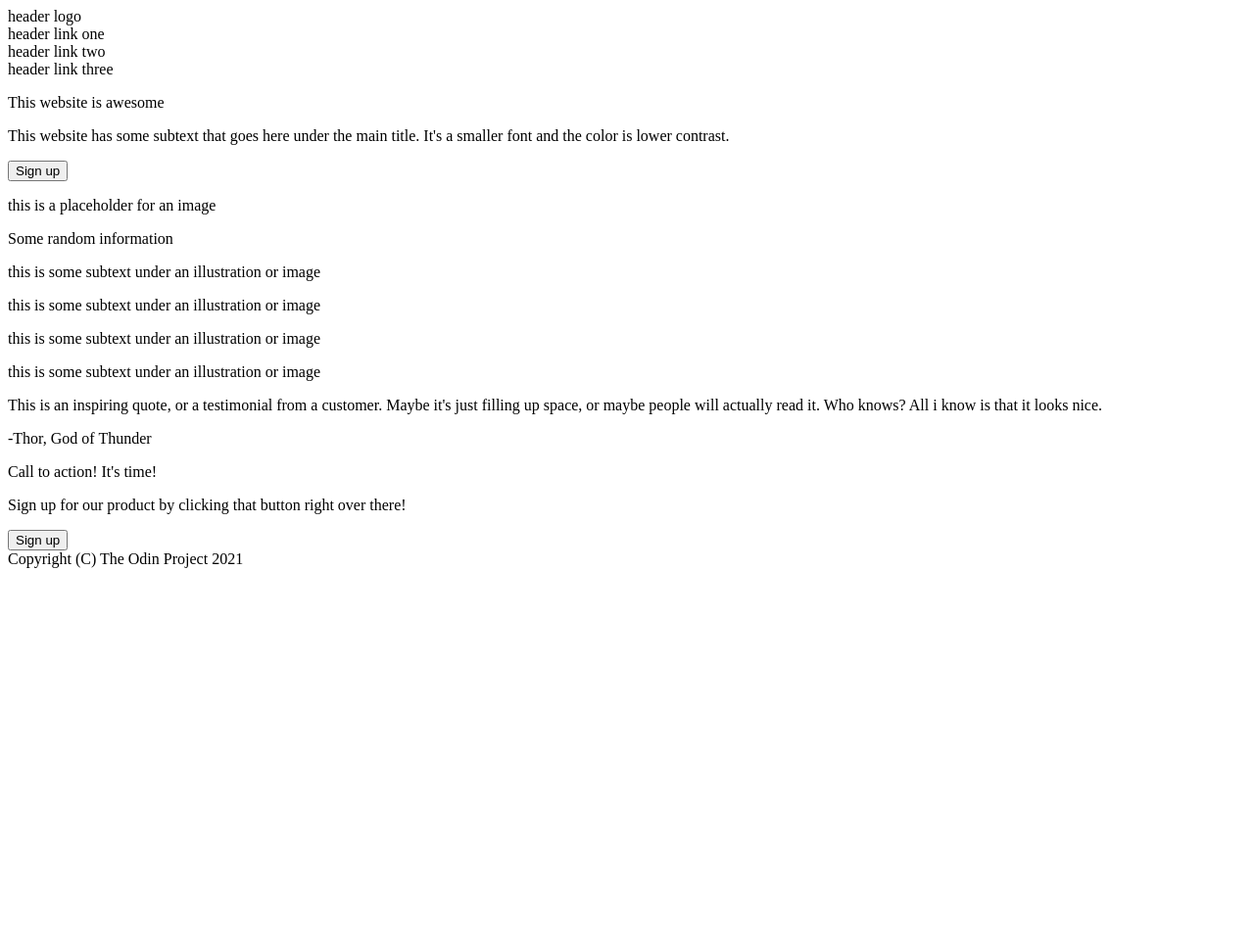
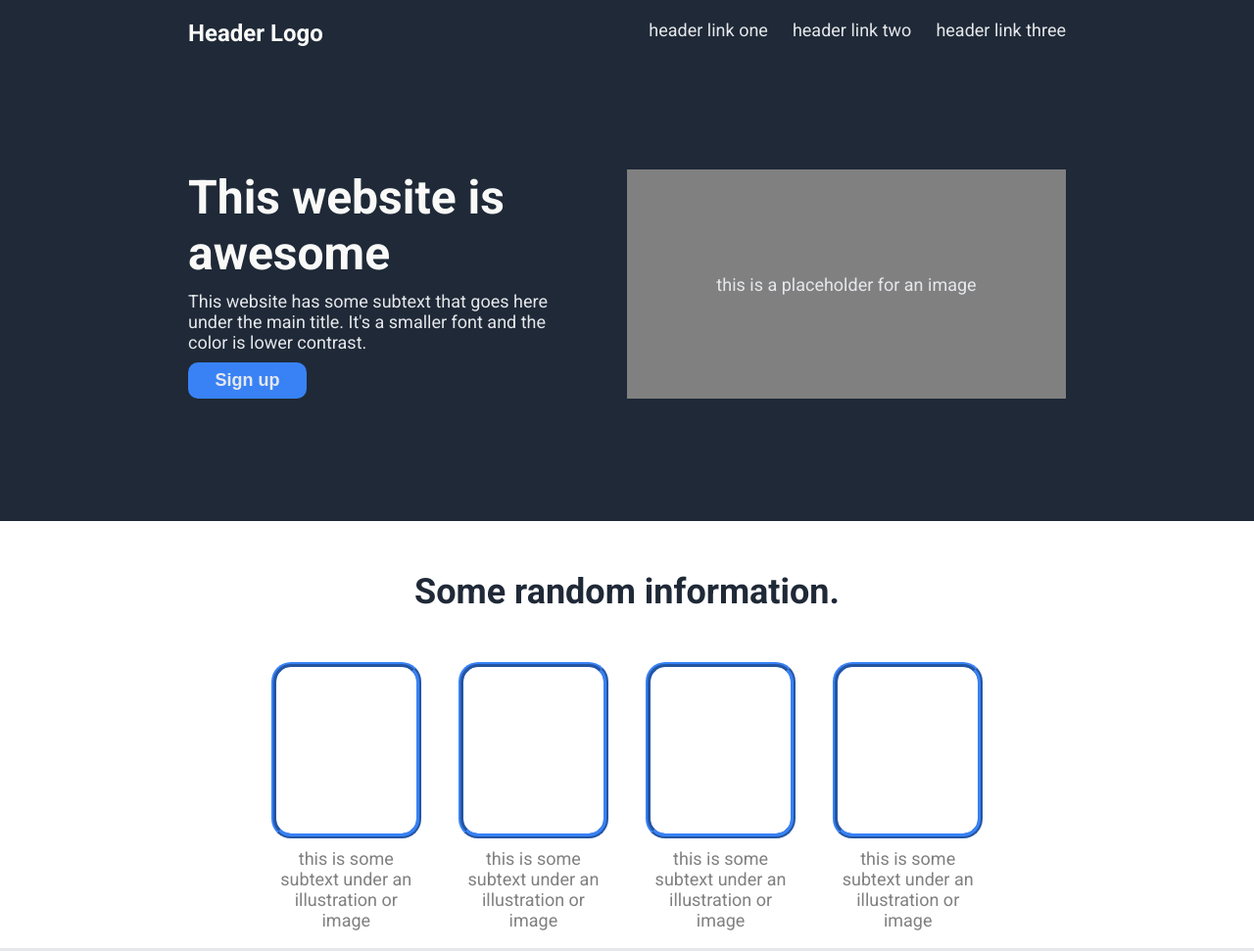
Before and after one commit to davidbohman/Project-Landing-Page, a plain HTML site: page index.html in a window 1280 px wide. Shown: the top 971 px of the page at 98% size. Before the commit the page ends 800 px from the top, so only its background shows below. Drawn offline with Linux system fonts and the light colour scheme.

Commit message:
Added 3/5 of the CSS to the project

```diff
--- a/index.html
+++ b/index.html
@@ -5,19 +5,23 @@
     <meta http-equiv="X-UA-Compatible" content="IE=edge">
     <meta name="viewport" content="width=device-width, initial-scale=1.0">
     <link rel="stylesheet" href="style.css">
+    <link href='http://fonts.googleapis.com/css?family=Roboto:400,500,700&subset=latin-ext' rel='stylesheet' type="text/css">
+    <link rel="preconnect" href="https://fonts.googleapis.com">
+    <link rel="preconnect" href="https://fonts.gstatic.com" crossorigin>
+    <link href="https://fonts.googleapis.com/css2?family=Roboto:wght@300&display=swap" rel="stylesheet">
     <title>Landing page</title>
 </head>
 <body>
     <div class="navigation">
-        <div>header logo</div>
+        <div id="logo">Header Logo</div>
         <div>header link one</div>
         <div>header link two</div>
         <div>header link three</div>
     </div>
     <div class="container-1">
         <div class="hero-text">
-            <p id="hero-title">This website is awesome</p>
-            <p>This website has some subtext that goes here under the main title. It's a smaller font and the color is lower contrast.</p>
+            <div id="hero-title">This website is awesome</div>
+            <div>This website has some subtext that goes here under the main title. It's a smaller font and the color is lower contrast.</div>
             <button>Sign up</button>
         </div>
         <div class="hero-image">
@@ -26,7 +30,8 @@
         </div>
     </div>
     <div class="container-2">
-        <p id="post-title">Some random information</p>
+        <p id="post-title">Some random information.</p>
+        <div class="post-container">
             <div class="post">
                 <div class="post-image"></div>
                 <p>this is some subtext under an illustration or image</p>
@@ -44,20 +49,25 @@
                 <p>this is some subtext under an illustration or image</p>
             </div>
             </div>
+    </div>
     <div class="container-3">
         <div class="quote">
-            <p>This is an inspiring quote, or a testimonial from a customer.
+            <div>This is an inspiring quote, or a testimonial from a customer.
                Maybe it's just filling up space, or maybe people will actually read it. Who knows?
                All i know is that it looks nice.
-            </p>
-            <p id="quote-author">-Thor, God of Thunder</p>
+            </div>
+            <div id="quote-author">-Thor, God of Thunder</div>
         </div>
     </div>
     <div class="container-4">
         <div class="action-section">
+            <div>
                 <p>Call to action! It's time!</p>
                 <p id="action-description">Sign up for our product by clicking that button right over there!</p>
+            </div>
+            <div>
                 <button>Sign up</button>
+            </div>
         </div>
     </div>
     <div class="footer">
--- a/style.css
+++ b/style.css
@@ -0,0 +1,135 @@
+
+body {
+    font-family: roboto;
+    display: flex;
+    flex-direction: column;
+    margin: 0;
+}
+
+.navigation {
+    background-color: #1F2937;
+    font-size: 18px;
+    color: #E5E7EB;
+    padding-top: 20px;
+    padding-left: 15%;
+    padding-right: 15%;
+    display:flex;
+    flex-direction: row;
+    justify-content: flex-end;
+    gap:25px;
+}
+#logo {
+    font-size: 24px;
+    font-weight: 600;
+    color: #F9FAF8;
+    flex:auto;
+    justify-self: flex-start;
+}
+.container-1 {
+    background-color: #1F2937;
+    display:flex;
+    padding-left: 15%;
+    padding-right: 15%;
+    padding-top:125px;
+    padding-bottom: 125px;
+    font-size: 18px;
+    color: #E5E7EB;
+}
+.hero-text {
+    width: 50%;
+    padding-right: 5%;
+    display:flex;
+    flex-direction: column;
+    gap:10px;
+}
+.hero-text button {
+    background-color: #3882F6;
+    color: #E5E7EB;
+    font-size: 18px;
+    font-weight: 600;
+    flex: 0 0 auto;
+    padding: 8px;
+    width: 30%;
+    border-radius: 10px;
+    border-style: none;
+}
+#hero-title {
+    font-size: 48px;
+    font-weight: 800;
+    color: #F9FAF8;
+}
+.hero-image {
+    text-align: center;
+    background-color: grey;
+    width: 50%;
+    flex: 0 0 auto;
+    justify-content: center;
+    align-items: center;
+    display: flex;
+}
+.container-2 {
+    width:56%;
+    align-self: center;
+    font-size: 18px;
+    text-align: center;
+}
+#post-title{
+    font-size: 36px;
+    color: #1F2937;
+    font-weight: 800;
+    padding:15px;
+
+}
+.post-container{
+    display:flex;
+    justify-content: space-between;
+}
+.post{
+    display:flex;
+    flex-direction: column;
+    width: 20%;
+    color: gray;
+    align-items: center;
+}
+.post-image{
+    border-style: ridge;
+    border-radius: 20px;
+    border-color: #3882F6;
+    border-width: 5px;
+    width: 100%;
+    height: 170px;
+}
+.post p{
+    margin-top: 10px;
+}
+.container-3{
+    background-color: #E5E7EB;
+    color: #1F2937;
+    font-size: 36px;
+    font-style: italic;
+    font-weight: 300;
+    padding-left: 22%;
+    padding-right: 22%;
+    padding-top:120px;
+    padding-bottom: 120px;
+    display:flex;
+}
+#quote-author{
+    text-align: end;
+    font-size: 26px;
+    font-weight: 500;
+    font-style: normal;
+    padding-right: 5%;
+}
+.container-4{
+    width: 70%;
+    align-self: center;
+    background-color: #3882F6;
+    color: white;
+    border-radius: 8px;
+    font-size: 24px;
+    display:flex;
+    justify-content: space-around;
+}
+.container-4 div{
+}
```
Lines whose indentation alone changed are shown as unchanged.
